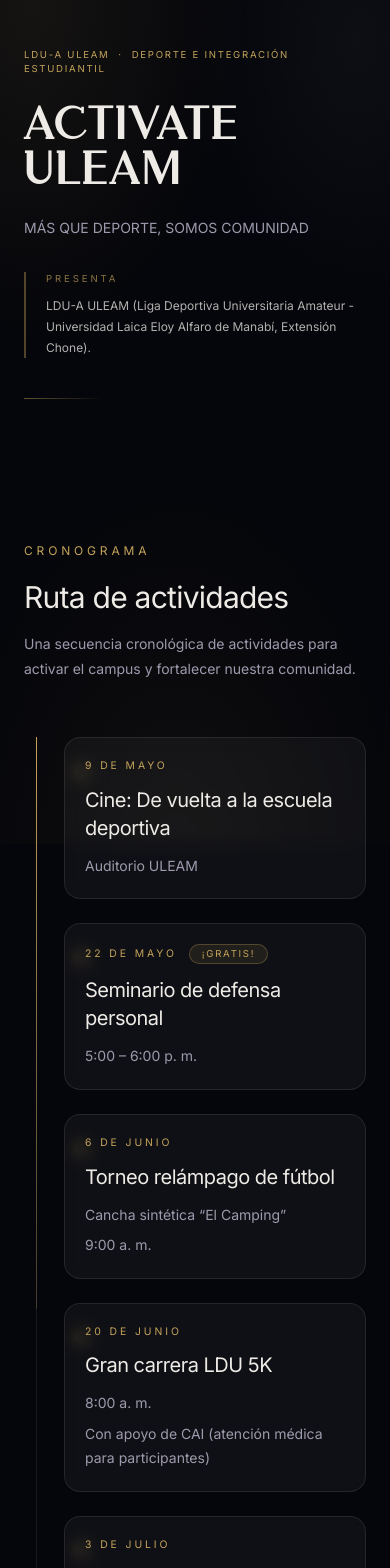
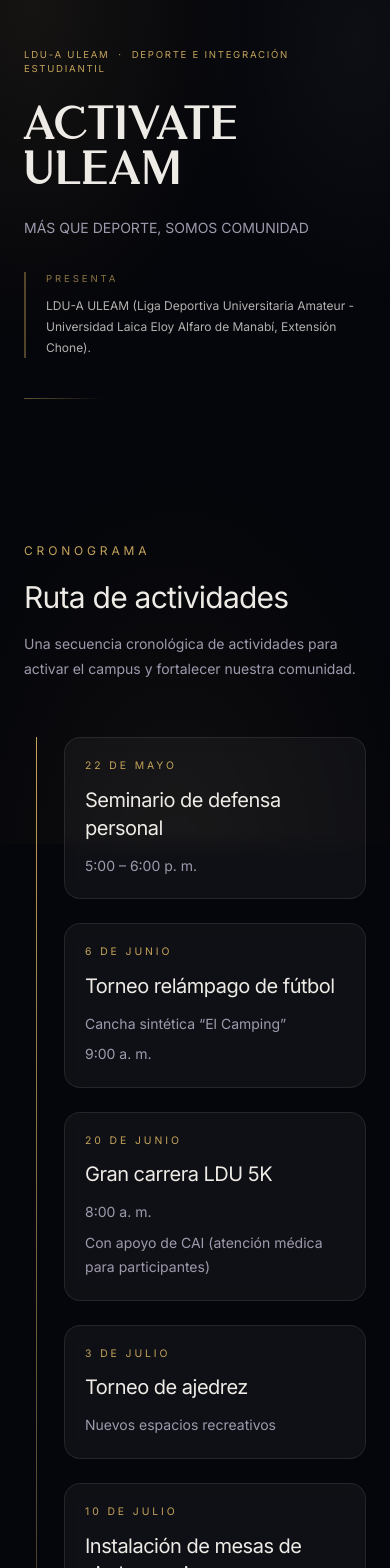
Before and after one commit to Alejandro-ZetaZeta/PROYECTOlduA, a Next.js app in the folder web/: page /events/activate-uleam in a window 390 px wide. Shown: the top 1568 px of the page. Built offline with nearby package versions, Linux system fonts and the light colour scheme.

Commit message:
Animaciones arregladas, tarjetas distribuidas y responsividad mobile

```diff
--- a/web/app/events/activate-uleam/components/Reveal.tsx
+++ b/web/app/events/activate-uleam/components/Reveal.tsx
@@ -15,7 +15,7 @@
       variants={reveal}
       initial="hidden"
       whileInView="show"
-      viewport={{ once: true, margin: "-10% 0px -10% 0px" }}
+      viewport={{ once: false, margin: "0px 0px -6% 0px" }}
       transition={{ duration: 0.6, ease: easeOutQuint, delay }}
       {...props}
     >
--- a/web/app/events/activate-uleam/components/Timeline.tsx
+++ b/web/app/events/activate-uleam/components/Timeline.tsx
@@ -1,28 +1,23 @@
 "use client";
 
-import * as React from "react";
-import { motion, useScroll, useTransform } from "framer-motion";
+import { motion } from "framer-motion";
 
 import type { RoadmapStop } from "../content";
 import { easeOutQuint } from "@/lib/animations";
 
 export function Timeline({ stops }: { stops: RoadmapStop[] }) {
-  const ref = React.useRef<HTMLDivElement | null>(null);
-  const { scrollYProgress } = useScroll({
-    target: ref,
-    offset: ["start 0.85", "end 0.25"],
-  });
-  const lineScale = useTransform(scrollYProgress, [0, 1], [0, 1]);
-
   return (
-    <div ref={ref} className="relative mt-14 pl-10 sm:pl-0">
+    <div className="relative mt-14 pl-10 sm:pl-0">
       {/* Track */}
       <div className="absolute left-3 top-0 h-full w-px bg-white/8 sm:left-1/2 sm:-translate-x-1/2" />
       {/* Fill */}
       <motion.div
         className="absolute left-3 top-0 h-full w-px origin-top sm:left-1/2 sm:-translate-x-1/2"
+        initial={{ scaleY: 0 }}
+        whileInView={{ scaleY: 1 }}
+        viewport={{ once: false, margin: "0px 0px -15% 0px" }}
+        transition={{ duration: 1.4, ease: easeOutQuint }}
         style={{
-          scaleY: lineScale,
           background:
             "linear-gradient(to bottom, #c4a35a 0%, rgba(196,163,90,0.25) 100%)",
         }}
@@ -30,28 +25,21 @@
 
       <div className="flex flex-col gap-6 sm:gap-9">
         {stops.map((stop, idx) => {
-          const side = idx % 2 === 0 ? "sm:pr-12 sm:items-end" : "sm:pl-12";
-          const cardSide =
-            idx % 2 === 0
-              ? "sm:mr-[calc(50%+12px)]"
-              : "sm:ml-[calc(50%+12px)]";
+          const isLeft = idx % 2 === 0;
+          const wrapperClass = isLeft
+            ? "sm:w-[calc(50%-1rem)] sm:pr-10"
+            : "sm:w-[calc(50%-1rem)] sm:pl-10 sm:ml-auto";
 
           return (
             <motion.div
               key={`${stop.date}-${stop.title}`}
               initial={{ opacity: 0, y: 18 }}
               whileInView={{ opacity: 1, y: 0 }}
-              viewport={{ once: true, margin: "-12% 0px -12% 0px" }}
+              viewport={{ once: false, margin: "0px 0px -8% 0px" }}
               transition={{ duration: 0.58, ease: easeOutQuint }}
-              className={`relative flex w-full ${cardSide}`}
+              className={`relative w-full ${wrapperClass}`}
             >
-              {/* Dot */}
-              <span
-                className="absolute left-3 top-[1.85rem] h-2.5 w-2.5 rounded-full border border-gold bg-background sm:left-1/2 sm:-translate-x-1/2"
-                style={{ boxShadow: "0 0 10px rgba(196,163,90,0.45)" }}
-              />
-
-              <div className={`flex w-full flex-col ${side}`}>
+              <div className="flex w-full flex-col">
                 <div
                   className="rounded-2xl border border-card-border bg-card p-5 backdrop-blur-sm sm:max-w-[520px]"
                 >
--- a/web/app/events/activate-uleam/content.ts
+++ b/web/app/events/activate-uleam/content.ts
@@ -20,14 +20,8 @@
     title: "Ruta de actividades",
     stops: [
       {
-        date: "9 de mayo",
-        title: "Cine: De vuelta a la escuela deportiva",
-        location: "Auditorio ULEAM",
-      },
-      {
         date: "22 de mayo",
         title: "Seminario de defensa personal",
-        highlight: "¡GRATIS!",
         time: "5:00 – 6:00 p. m.",
       },
       {
--- a/web/app/layout.tsx
+++ b/web/app/layout.tsx
@@ -28,7 +28,7 @@
       lang="es"
       className={`${inter.variable} ${cinzel.variable} h-full antialiased`}
     >
-      <body className="min-h-full flex flex-col overflow-x-hidden">
+      <body className="relative min-h-full flex flex-col overflow-x-hidden">
         {children}
       </body>
     </html>
```
